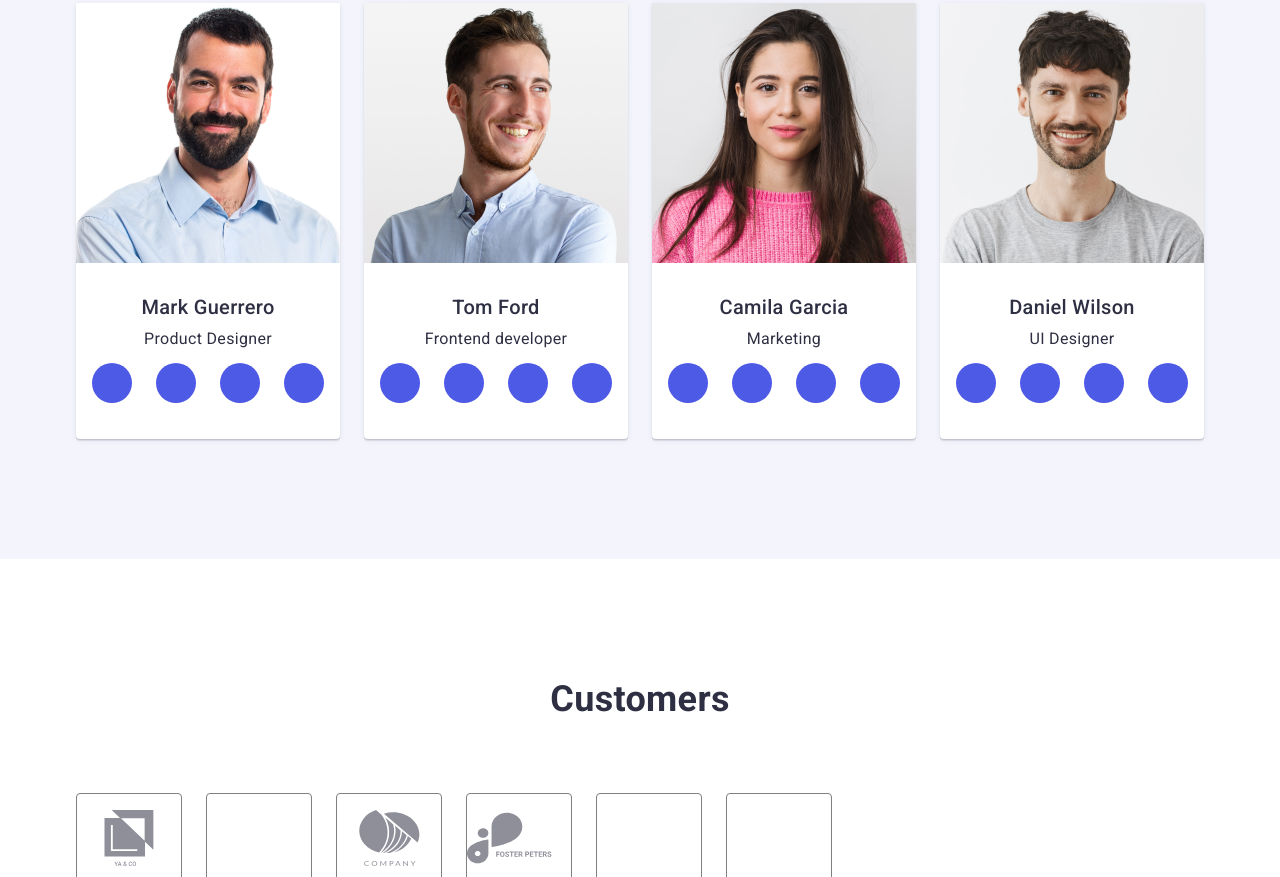
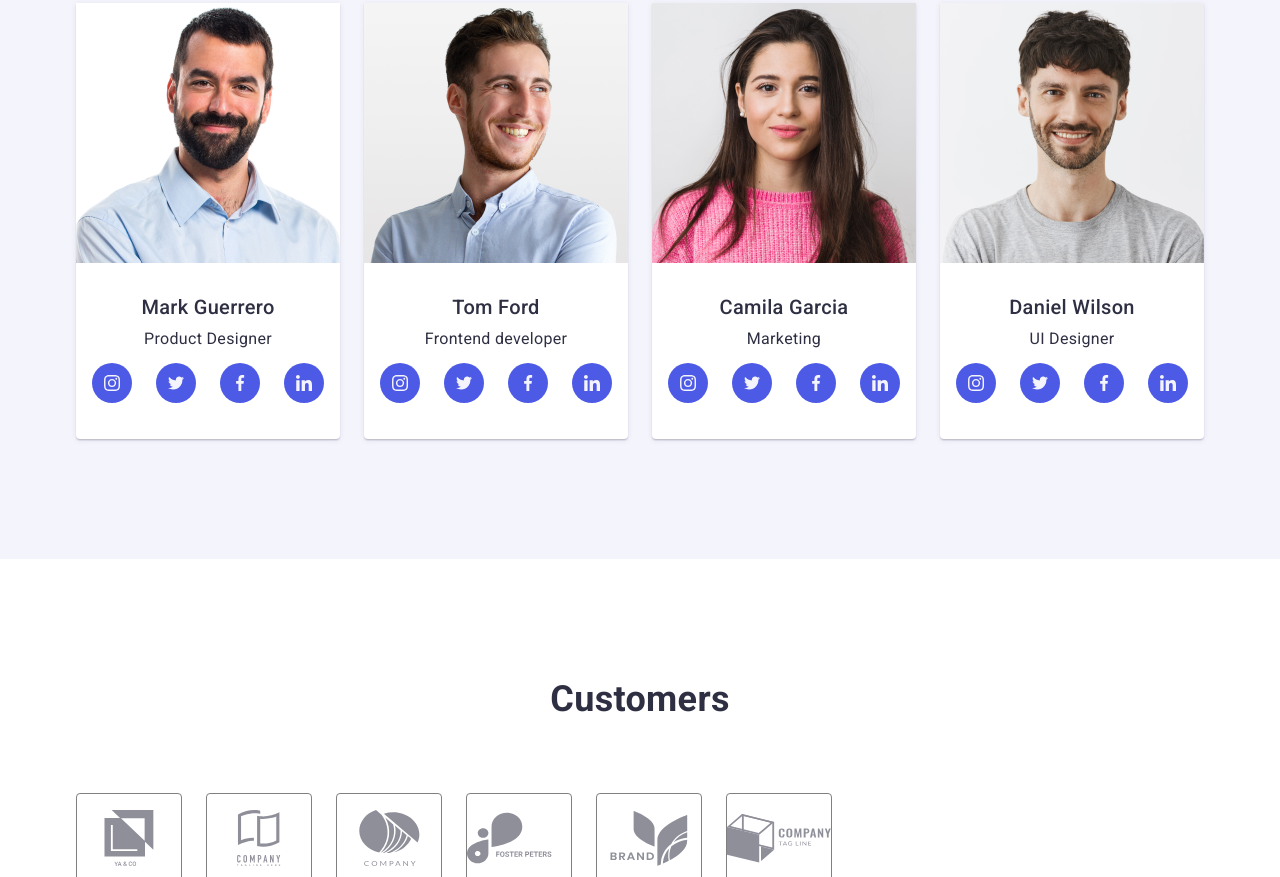
Before and after one commit to RenTensei/goit-markup-hw-04, a plain HTML site: page index.html in a window 1280 px wide. Shown: the part 1923-2800 px from the top of the page. Drawn offline with nearby package versions, Linux system fonts and the light colour scheme; the site is published under a folder, as on GitHub Pages, so addresses that start at the root find nothing.

Commit message:
Update index.html

```diff
--- a/index.html
+++ b/index.html
@@ -41,7 +41,7 @@
                     <li class="feature">
                         <div class="feature-background">
                             <svg class="feature-image" width="64" height="64">
-                                <use href="/images/icons.svg#icon-antenna"></use>
+                                <use href="./images/icons.svg#icon-antenna"></use>
                             </svg>
                         </div>
                         <h3 class="feature-header">Strategy</h3>
@@ -50,7 +50,7 @@
                     <li class="feature">
                         <div class="feature-background">
                             <svg class="feature-image" width="64" height="64">
-                                <use href="/images/icons.svg#icon-clock"></use>
+                                <use href="./images/icons.svg#icon-clock"></use>
                             </svg>
                         </div>
                         <h3 class="feature-header">Punctuality</h3>
@@ -59,7 +59,7 @@
                     <li class="feature">
                         <div class="feature-background">
                             <svg class="feature-image" width="64" height="64">
-                                <use href="/images/icons.svg#icon-diagram"></use>
+                                <use href="./images/icons.svg#icon-diagram"></use>
                             </svg>
                         </div>
                         <h3 class="feature-header">Diligence</h3>
@@ -68,7 +68,7 @@
                     <li class="feature">
                         <div class="feature-background">
                             <svg class="feature-image" width="64" height="64">
-                                <use href="/images/icons.svg#icon-astronaut"></use>
+                                <use href="./images/icons.svg#icon-astronaut"></use>
                             </svg>
                         </div>
                         <h3 class="feature-header">Technologies</h3>
@@ -99,16 +99,16 @@
                             <p class="employee-job">Product Designer</p>
                             <div class="employee-social-media">
                                 <a href="" class="social-media-link">
-                                    <svg class="social-media-icon" width="16" height="16"><use href="/images/icons.svg#icon-instagram"></use></svg>
+                                    <svg class="social-media-icon" width="16" height="16"><use href="./images/icons.svg#icon-instagram"></use></svg>
                                 </a>
                                 <a href="" class="social-media-link">
-                                    <svg class="social-media-icon" width="16" height="16"><use href="/images/icons.svg#icon-twitter"></use></svg>
+                                    <svg class="social-media-icon" width="16" height="16"><use href="./images/icons.svg#icon-twitter"></use></svg>
                                 </a>
                                 <a href="" class="social-media-link">
-                                    <svg class="social-media-icon" width="16" height="16"><use href="/images/icons.svg#icon-facebook"></use></svg>
+                                    <svg class="social-media-icon" width="16" height="16"><use href="./images/icons.svg#icon-facebook"></use></svg>
                                 </a>
                                 <a href="" class="social-media-link">
-                                    <svg class="social-media-icon" width="16" height="16"><use href="/images/icons.svg#icon-linkedin"></use></svg>
+                                    <svg class="social-media-icon" width="16" height="16"><use href="./images/icons.svg#icon-linkedin"></use></svg>
                                 </a>
                             </div>
                         </div>
@@ -121,16 +121,16 @@
                             <p class="employee-job">Frontend developer</p>
                             <div class="employee-social-media">
                                 <a href="" class="social-media-link">
-                                    <svg class="social-media-icon" width="16" height="16"><use href="/images/icons.svg#icon-instagram"></use></svg>
+                                    <svg class="social-media-icon" width="16" height="16"><use href="./images/icons.svg#icon-instagram"></use></svg>
                                 </a>
                                 <a href="" class="social-media-link">
-                                    <svg class="social-media-icon" width="16" height="16"><use href="/images/icons.svg#icon-twitter"></use></svg>
+                                    <svg class="social-media-icon" width="16" height="16"><use href="./images/icons.svg#icon-twitter"></use></svg>
                                 </a>
                                 <a href="" class="social-media-link">
-                                    <svg class="social-media-icon" width="16" height="16"><use href="/images/icons.svg#icon-facebook"></use></svg>
+                                    <svg class="social-media-icon" width="16" height="16"><use href="./images/icons.svg#icon-facebook"></use></svg>
                                 </a>
                                 <a href="" class="social-media-link">
-                                    <svg class="social-media-icon" width="16" height="16"><use href="/images/icons.svg#icon-linkedin"></use></svg>
+                                    <svg class="social-media-icon" width="16" height="16"><use href="./images/icons.svg#icon-linkedin"></use></svg>
                                 </a>
                             </div>
                         </div>
@@ -143,16 +143,16 @@
                             <p class="employee-job">Marketing</p>
                             <div class="employee-social-media">
                                 <a href="" class="social-media-link">
-                                    <svg class="social-media-icon" width="16" height="16"><use href="/images/icons.svg#icon-instagram"></use></svg>
+                                    <svg class="social-media-icon" width="16" height="16"><use href="./images/icons.svg#icon-instagram"></use></svg>
                                 </a>
                                 <a href="" class="social-media-link">
-                                    <svg class="social-media-icon" width="16" height="16"><use href="/images/icons.svg#icon-twitter"></use></svg>
+                                    <svg class="social-media-icon" width="16" height="16"><use href="./images/icons.svg#icon-twitter"></use></svg>
                                 </a>
                                 <a href="" class="social-media-link">
-                                    <svg class="social-media-icon" width="16" height="16"><use href="/images/icons.svg#icon-facebook"></use></svg>
+                                    <svg class="social-media-icon" width="16" height="16"><use href="./images/icons.svg#icon-facebook"></use></svg>
                                 </a>
                                 <a href="" class="social-media-link">
-                                    <svg class="social-media-icon" width="16" height="16"><use href="/images/icons.svg#icon-linkedin"></use></svg>
+                                    <svg class="social-media-icon" width="16" height="16"><use href="./images/icons.svg#icon-linkedin"></use></svg>
                                 </a>
                             </div>
                         </div>
@@ -165,16 +165,16 @@
                             <p class="employee-job">UI Designer</p>
                             <div class="employee-social-media">
                                 <a href="" class="social-media-link">
-                                    <svg class="social-media-icon" width="16" height="16"><use href="/images/icons.svg#icon-instagram"></use></svg>
+                                    <svg class="social-media-icon" width="16" height="16"><use href="./images/icons.svg#icon-instagram"></use></svg>
                                 </a>
                                 <a href="" class="social-media-link">
-                                    <svg class="social-media-icon" width="16" height="16"><use href="/images/icons.svg#icon-twitter"></use></svg>
+                                    <svg class="social-media-icon" width="16" height="16"><use href="./images/icons.svg#icon-twitter"></use></svg>
                                 </a>
                                 <a href="" class="social-media-link">
-                                    <svg class="social-media-icon" width="16" height="16"><use href="/images/icons.svg#icon-facebook"></use></svg>
+                                    <svg class="social-media-icon" width="16" height="16"><use href="./images/icons.svg#icon-facebook"></use></svg>
                                 </a>
                                 <a href="" class="social-media-link">
-                                    <svg class="social-media-icon" width="16" height="16"><use href="/images/icons.svg#icon-linkedin"></use></svg>
+                                    <svg class="social-media-icon" width="16" height="16"><use href="./images/icons.svg#icon-linkedin"></use></svg>
                                 </a>
                             </div>
                         </div>
@@ -191,7 +191,7 @@
                         <a class="list-item-link" href="#"><svg class="list-item-icon" width="104" height="56"><use href="./images/icons.svg#icon-customers-1"></use></svg></a>
                     </li>
                     <li class="customers-list-item">
-                        <a class="list-item-link" href="#"><svg class="list-item-icon" width="104" height="56"><use href="/images/icons.svg#icon-customers-2"></use></svg></a>
+                        <a class="list-item-link" href="#"><svg class="list-item-icon" width="104" height="56"><use href="./images/icons.svg#icon-customers-2"></use></svg></a>
                     </li>
                     <li class="customers-list-item">
                         <a class="list-item-link" href="#"><svg class="list-item-icon" width="104" height="56"><use href="./images/icons.svg#icon-customers-3"></use></svg></a>
@@ -200,10 +200,10 @@
                         <a class="list-item-link" href="#"><svg class="list-item-icon" width="104" height="56"><use href="./images/icons.svg#icon-customers-4"></use></svg></a>
                     </li>
                     <li class="customers-list-item">
-                        <a class="list-item-link" href="#"><svg class="list-item-icon" width="104" height="56"><use href="/images/icons.svg#icon-customers-5"></use></svg></a>
+                        <a class="list-item-link" href="#"><svg class="list-item-icon" width="104" height="56"><use href="./images/icons.svg#icon-customers-5"></use></svg></a>
                     </li>
                     <li class="customers-list-item">
-                        <a class="list-item-link" href="#"><svg class="list-item-icon" width="104" height="56"><use href="/images/icons.svg#icon-customers-6"></use></svg></a>
+                        <a class="list-item-link" href="#"><svg class="list-item-icon" width="104" height="56"><use href="./images/icons.svg#icon-customers-6"></use></svg></a>
                     </li>
                 </ul>
             </div>
@@ -220,22 +220,22 @@
                 <ul class="footer-list">
                     <li class="footer-list-item">
                         <a href="" class="footer-social-media-link">
-                            <svg class="social-media-icon" width="24" height="24"><use href="/images/icons.svg#icon-instagram"></use></svg>
+                            <svg class="social-media-icon" width="24" height="24"><use href="./images/icons.svg#icon-instagram"></use></svg>
                         </a>
                     </li>
                     <li class="footer-list-item">
                         <a href="" class="footer-social-media-link">
-                            <svg class="social-media-icon" width="24" height="24"><use href="/images/icons.svg#icon-twitter"></use></svg>
+                            <svg class="social-media-icon" width="24" height="24"><use href="./images/icons.svg#icon-twitter"></use></svg>
                         </a>
                     </li>
                     <li class="footer-list-item">
                         <a href="" class="footer-social-media-link">
-                            <svg class="social-media-icon" width="24" height="24"><use href="/images/icons.svg#icon-facebook"></use></svg>
+                            <svg class="social-media-icon" width="24" height="24"><use href="./images/icons.svg#icon-facebook"></use></svg>
                         </a>
                     </li>
                     <li class="footer-list-item">
                         <a href="" class="footer-social-media-link">
-                            <svg class="social-media-icon" width="24" height="24"><use href="/images/icons.svg#icon-linkedin"></use></svg>
+                            <svg class="social-media-icon" width="24" height="24"><use href="./images/icons.svg#icon-linkedin"></use></svg>
                         </a>
                     </li>
                 </ul>
```
